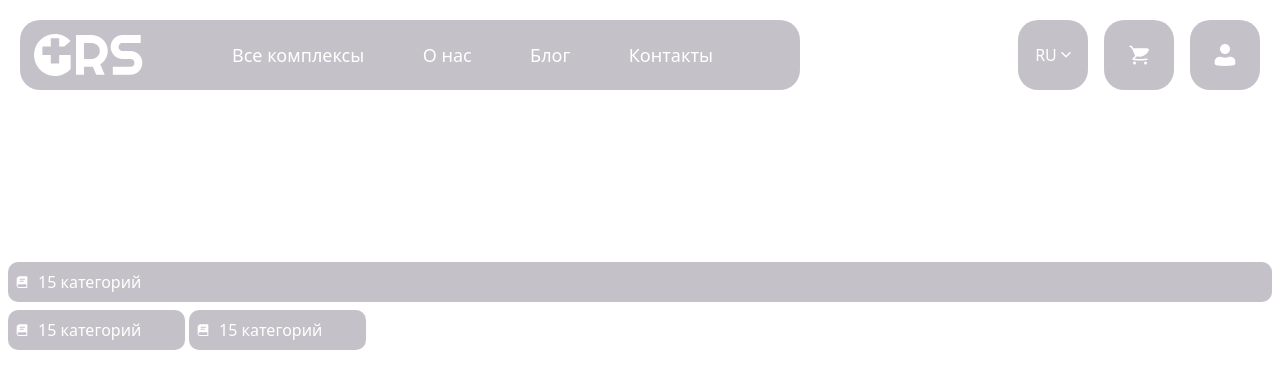
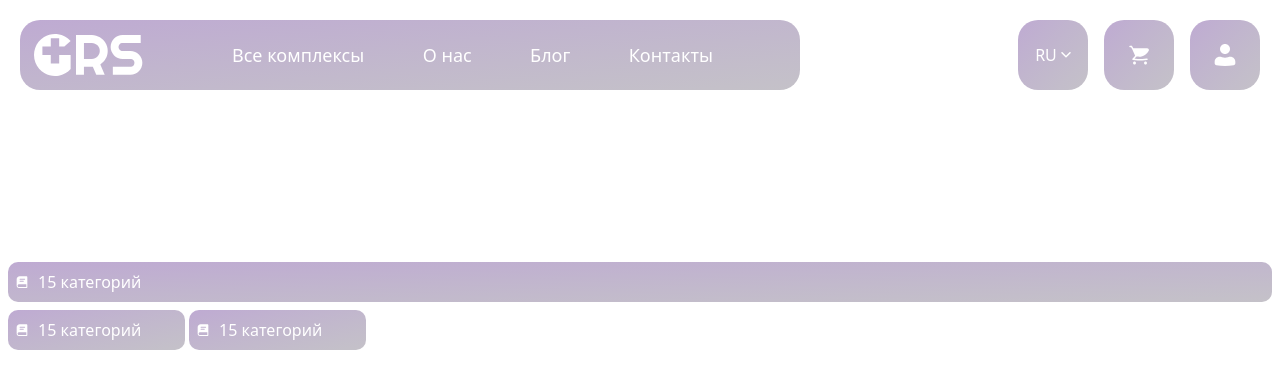
Before and after one commit to LazareChkhartishvili/grs_frontend, a Next.js app: page / in a window 1280 px wide. Shown: the top 388 px of the page. Built offline with nearby package versions, Linux system fonts and the light colour scheme.

Commit message:
refactoring

```diff
--- /dev/null
+++ b/app/components/CategortSection.tsx
@@ -0,0 +1,30 @@
+import React from "react";
+import CategoryCard from "./CategoryCard";
+import book from "../../assets/images/book.svg";
+
+const CategorySection: React.FC = () => (
+  <div className="mt-[152px] mx-2">
+    <div className="flex flex-col w-full">
+      {/* ზედა ბარათი */}
+      <CategoryCard src={book} alt="book" text="15 категорий" />
+
+      {/* ქვედა ორი ბარათი */}
+      <div className="flex flex-row w-full gap-1 mt-2">
+        <CategoryCard
+          src={book}
+          alt="book"
+          text="15 категорий"
+          className="w-[177px]"
+        />
+        <CategoryCard
+          src={book}
+          alt="book"
+          text="15 категорий"
+          className="w-[177px]"
+        />
+      </div>
+    </div>
+  </div>
+);
+
+export default CategorySection;
--- /dev/null
+++ b/app/components/CategoryCard.tsx
@@ -0,0 +1,25 @@
+import Image, { StaticImageData } from "next/image";
+import React from "react";
+
+interface CategoryCardProps {
+  src: StaticImageData;
+  alt: string;
+  text: string;
+  className?: string;
+}
+
+const CategoryCard: React.FC<CategoryCardProps> = ({
+  src,
+  alt,
+  text,
+  className = "",
+}) => (
+  <div
+    className={`flex items-center gap-2.5 rounded-[10px] p-2 bg-gradient-to-br from-[rgba(94,43,143,0.4)] to-[rgba(61,51,74,0.3)] ${className}`}
+  >
+    <Image src={src} alt={alt} />
+    <h3 className="text-white">{text}</h3>
+  </div>
+);
+
+export default CategoryCard;
--- a/app/components/DesktopNavbar.tsx
+++ b/app/components/DesktopNavbar.tsx
@@ -0,0 +1,45 @@
+import Image from "next/image";
+import React from "react";
+import IconButton from "./IconButton";
+import { SimpleLogo } from "./Logo";
+import store from "../../assets/images/store.svg";
+import person from "../../assets/images/person.svg";
+import dropDown from "../../assets/images/dropDown.svg";
+
+interface MenuItem {
+  id: number;
+  name: string;
+}
+
+interface DesktopNavbarProps {
+  menuItems: MenuItem[];
+}
+
+const DesktopNavbar: React.FC<DesktopNavbarProps> = ({ menuItems }) => (
+  <header className="p-5 md:flex hidden justify-between">
+    <div className="min-w-[780px] flex p-3.5 items-center rounded-[20px] bg-gradient-to-br from-[rgba(94,43,143,0.4)] to-[rgba(61,51,74,0.3)]">
+      <SimpleLogo />
+      <ul className="flex ml-[89px] mr-[73px] justify-between w-full">
+        {menuItems.map(({ id, name }) => (
+          <li
+            key={id}
+            className="text-white text-[18px] leading-[100%] tracking-[-1%]"
+          >
+            {name}
+          </li>
+        ))}
+      </ul>
+    </div>
+
+    <div className="flex items-center gap-4 ml-4">
+      <div className="w-[70px] h-[70px] flex items-center gap-1 justify-center rounded-[20px] cursor-pointer bg-gradient-to-br from-[rgba(94,43,143,0.4)] to-[rgba(61,51,74,0.3)]">
+        <h4 className="text-white">RU</h4>
+        <Image src={dropDown} alt="dropDown" />
+      </div>
+      <IconButton src={store} alt="Store" />
+      <IconButton src={person} alt="Person" />
+    </div>
+  </header>
+);
+
+export default DesktopNavbar;
--- a/app/components/Header.tsx
+++ b/app/components/Header.tsx
@@ -1,136 +1,30 @@
-import Image, { StaticImageData } from "next/image";
 import React from "react";
+import MobileNavbar from "./MobileNavbar";
+import DesktopNavbar from "./DesktopNavbar";
+import CategorySection from "./CategortSection";
 
-import burger from "../../assets/images/burger.svg";
-import store from "../../assets/images/store.svg";
-import dropDown from "../../assets/images/dropDown.svg";
-import person from "../../assets/images/person.svg";
-import book from "../../assets/images/book.svg";
-
-import { MobileLogo, SimpleLogo } from "./Logo";
-
-interface CategoryCardProps {
-  src: StaticImageData;
-  alt: string;
-  text: string;
-  className?: string;
+interface MenuItem {
+  id: number;
+  name: string;
 }
 
-const menuItems = [
+interface HeaderProps {
+  menuItems?: MenuItem[];
+}
+
+const defaultMenuItems: MenuItem[] = [
   { id: 1, name: "Все комплексы" },
   { id: 2, name: "О нас" },
   { id: 3, name: "Блог" },
   { id: 4, name: "Контакты" },
 ];
 
-const IconButton = ({ src, alt }: { src: string; alt: string }) => (
-  <div
-    className="w-10 h-10 md:w-[70px] md:h-[70px] flex items-center justify-center rounded-[10px] md:rounded-[20px]"
-    style={{ backgroundColor: "rgba(61, 51, 74, 0.3)" }}
-  >
-    <Image src={src} alt={alt} />
-  </div>
-);
-
-const CategoryCard: React.FC<CategoryCardProps> = ({
-  src,
-  alt,
-  text,
-  className = "",
-}) => (
-  <div
-    className={`flex items-center gap-2.5 rounded-[10px] p-2 bg-[rgba(61,51,74,0.3)] ${className}`}
-  >
-    <Image src={src} alt={alt} />
-    <h3 className="text-white">{text}</h3>
-  </div>
-);
-
-export const Header = () => (
+const Header: React.FC<HeaderProps> = ({ menuItems = defaultMenuItems }) => (
   <>
     <MobileNavbar />
-    <DesktopNavbar />
-    <div className="mt-[152px] mx-2">
-      <div className="flex flex-col w-full">
-        {/* ზედა ბარათი */}
-        <CategoryCard src={book} alt="book" text="15 категорий" />
-
-        {/* ქვედა ორი ბარათი */}
-        <div className="flex flex-row w-full gap-1 mt-2">
-          <CategoryCard
-            src={book}
-            alt="book"
-            text="15 категорий"
-            className="w-[177px]"
-          />
-          <CategoryCard
-            src={book}
-            alt="book"
-            text="15 категорий"
-            className="w-[177px]"
-          />
-        </div>
-      </div>
-    </div>
+    <DesktopNavbar menuItems={menuItems} />
+    <CategorySection />
   </>
 );
 
-const MobileNavbar = () => (
-  <header className="px-2 py-6 md:hidden">
-    <div
-      className="px-2 py-[10px] flex justify-between items-center rounded-[20px]"
-      style={{ backgroundColor: "rgba(61, 51, 74, 0.3)" }}
-    >
-      <IconButton src={burger} alt="Burger" />
-      <MobileLogo />
-      <IconButton src={store} alt="Store" />
-    </div>
-
-    {/* Indicator bars */}
-    <div className="max-w-[313px] mt-6 flex gap-2 mx-auto">
-      {[...Array(4)].map((_, i) => (
-        <div
-          key={i}
-          className={`bg-white w-[72.25px] h-[4px] rounded-[20px] ${
-            i === 0 ? "" : "opacity-20"
-          }`}
-        ></div>
-      ))}
-    </div>
-  </header>
-);
-
-const DesktopNavbar = () => (
-  <header className="p-5 md:flex hidden justify-between">
-    <div
-      style={{ backgroundColor: "rgba(61, 51, 74, 0.3)" }}
-      className="min-w-[780px] flex p-3.5 items-center rounded-[20px]"
-    >
-      <SimpleLogo />
-      <ul className="flex ml-[89px] mr-[73px] justify-between w-full">
-        {menuItems.map(({ id, name }) => (
-          <li
-            key={id}
-            className="text-white text-[18px] leading-[100%] tracking-[-1%]"
-          >
-            {name}
-          </li>
-        ))}
-      </ul>
-    </div>
-
-    <div className="flex items-center gap-4 ml-4">
-      <div
-        className="w-[70px] h-[70px] flex items-center gap-1 justify-center rounded-[20px] cursor-pointer"
-        style={{ backgroundColor: "rgba(61, 51, 74, 0.3)" }}
-      >
-        <h4 className="text-white">RU</h4>
-        <Image className="" src={dropDown} alt="dropDown" />
-      </div>
-      <IconButton src={store} alt="Store" />
-      <IconButton src={person} alt="Person" />
-    </div>
-  </header>
-);
-
 export default Header;
--- /dev/null
+++ b/app/components/IconButton.tsx
@@ -0,0 +1,22 @@
+import Image, { StaticImageData } from "next/image";
+import React from "react";
+
+interface IconButtonProps {
+  src: StaticImageData;
+  alt: string;
+  className?: string;
+}
+
+const IconButton: React.FC<IconButtonProps> = ({
+  src,
+  alt,
+  className = "",
+}) => (
+  <div
+    className={`w-10 h-10 md:w-[70px] md:h-[70px] flex items-center justify-center rounded-[10px] md:rounded-[20px] bg-gradient-to-br from-[rgba(94,43,143,0.4)] to-[rgba(61,51,74,0.3)] ${className}`}
+  >
+    <Image src={src} alt={alt} />
+  </div>
+);
+
+export default IconButton;
--- a/app/components/MobileNavbar.tsx
+++ b/app/components/MobileNavbar.tsx
@@ -0,0 +1,29 @@
+import React from "react";
+import IconButton from "./IconButton";
+import { MobileLogo } from "./Logo";
+import burger from "../../assets/images/burger.svg";
+import store from "../../assets/images/store.svg";
+
+const MobileNavbar = () => (
+  <header className="px-2 py-6 md:hidden">
+    <div className="px-2 py-[10px] flex justify-between items-center rounded-[20px] bg-gradient-to-br from-[rgba(94,43,143,0.4)] to-[rgba(61,51,74,0.3)]">
+      <IconButton src={burger} alt="Burger" />
+      <MobileLogo />
+      <IconButton src={store} alt="Store" />
+    </div>
+
+    {/* Indicator bars */}
+    <div className="max-w-[313px] mt-6 flex gap-2 mx-auto">
+      {[...Array(4)].map((_, i) => (
+        <div
+          key={i}
+          className={`bg-white w-[72.25px] h-[4px] rounded-[20px] ${
+            i === 0 ? "" : "opacity-20"
+          }`}
+        />
+      ))}
+    </div>
+  </header>
+);
+
+export default MobileNavbar;
--- a/app/page.tsx
+++ b/app/page.tsx
@@ -1,5 +1,5 @@
 import React from "react";
-import { Header } from "./components/Header";
+import Header from "./components/Header";
 
 const Home = () => {
   return (
```
